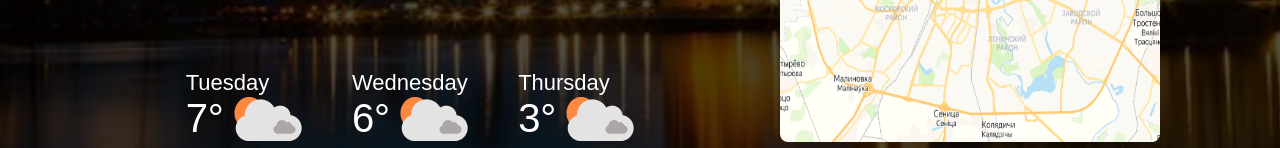
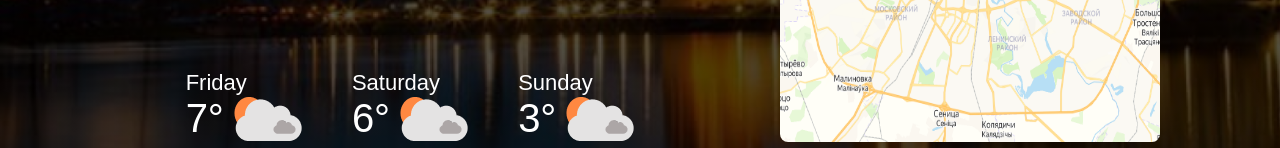
Before and after one commit to VasiliiDubik/Vasiliidubik-weatherForecast, a plain HTML site: page index.html in a window 1280 px wide. Shown: the part 492-640 px from the top of the page. Drawn offline with Linux system fonts and the light colour scheme.

Commit message:
Changing the MONTHS_COLLECTION array, refactoring the display of the current day, and adding the display of the next 3 days from the current one.

```diff
--- a/index.html
+++ b/index.html
@@ -58,7 +58,7 @@
                 </div>
                 <div class="weather__forecast">
                   <div class="weather__forecast-day">
-                    <p class="weather__forecast-day-name">Tuesday</p>
+                    <p class="weather__forecast-day-name first-day">Tuesday</p>
                     <div class="weather__forecast-day-wrap">
                       <p class="weather__forecast-temp day1-temp">7°</p>
                       <img
@@ -69,7 +69,9 @@
                     </div>
                   </div>
                   <div class="weather__forecast-day">
-                    <p class="weather__forecast-day-name">Wednesday</p>
+                    <p class="weather__forecast-day-name second-day">
+                      Wednesday
+                    </p>
                     <div class="weather__forecast-day-wrap">
                       <p class="weather__forecast-temp day2-temp">6°</p>
                       <img
@@ -80,7 +82,7 @@
                     </div>
                   </div>
                   <div class="weather__forecast-day">
-                    <p class="weather__forecast-day-name">Thursday</p>
+                    <p class="weather__forecast-day-name last-day">Thursday</p>
                     <div class="weather__forecast-day-wrap">
                       <p class="weather__forecast-temp day3-temp">3°</p>
                       <img
--- a/index.js
+++ b/index.js
@@ -18,13 +18,13 @@ const MONTHS_COLLECTION = {
 };
 
 const DAY_OF_WEEK_COLLECTION = {
-  0: "Sun",
-  1: "Mon",
-  2: "Tue",
-  3: "Wed",
-  4: "Thu",
-  5: "Fri",
-  6: "Sat",
+  0: "Sunday",
+  1: "Monday",
+  2: "Tuesday",
+  3: "Wednesday",
+  4: "Thursday",
+  5: "Friday",
+  6: "Saturday",
 };
 
 let currentBackground = null;
@@ -103,6 +103,9 @@ celsiusButton.addEventListener("click", () => {
 
 const timeElement = document.querySelector(".time");
 const dateElement = document.querySelector(".date");
+const firstDayElement = document.querySelector(".first-day");
+const secondDayElement = document.querySelector(".second-day");
+const lastDayElement = document.querySelector(".last-day");
 
 function setCurrentTime() {
   const currentDate = new Date();
@@ -111,12 +114,23 @@ function setCurrentTime() {
 
   const currentDayOfMonth = currentDate.getDate();
   const currentMonthString = MONTHS_COLLECTION[currentDate.getMonth()];
-  const currentDayOfWeekString = DAY_OF_WEEK_COLLECTION[currentDate.getDay()];
+  const currentDayOfWeekString = DAY_OF_WEEK_COLLECTION[
+    currentDate.getDay()
+  ].slice(0, 3);
+
+  const currentFirstDay =
+    DAY_OF_WEEK_COLLECTION[(currentDate.getDay() + 1) % 7];
+  const currentSecondDay =
+    DAY_OF_WEEK_COLLECTION[(currentDate.getDay() + 2) % 7];
+  const currentLastDay = DAY_OF_WEEK_COLLECTION[(currentDate.getDay() + 3) % 7];
 
   const currentDateString = `${currentDayOfWeekString} ${currentDayOfMonth} ${currentMonthString}`;
 
   timeElement.textContent = currentTimeString;
   dateElement.textContent = currentDateString;
+  firstDayElement.textContent = currentFirstDay;
+  secondDayElement.textContent = currentSecondDay;
+  lastDayElement.textContent = currentLastDay;
 }
 
 setCurrentTime();
```
